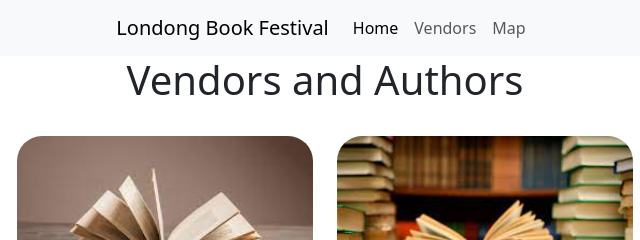
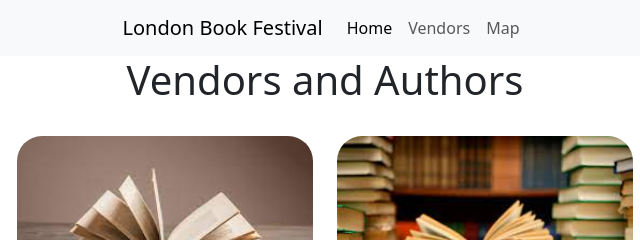
Before and after one commit to Charlywilliams/ourProject, a plain HTML site: page HW_Page2.html in a window 1280 px wide. Shown: the top 240 px of the page, 315-955 px from the left. Drawn offline with nearby package versions, Linux system fonts and the light colour scheme.

Commit message:
Update HW_Page2.html

```diff
--- a/HW_Page2.html
+++ b/HW_Page2.html
@@ -17,7 +17,7 @@
 <body>
   <nav class="navbar navbar-expand-lg bg-body-tertiary justify-content-center">
     <div class="d-flex">
-      <a class="navbar-brand" href="#">Londong Book Festival</a>
+      <a class="navbar-brand" href="#">London Book Festival</a>
       <button class="navbar-toggler" type="button" data-bs-toggle="collapse" data-bs-target="#navbarSupportedContent" aria-controls="navbarSupportedContent" aria-expanded="false" aria-label="Toggle navigation">
         <span class="navbar-toggler-icon"></span>
       </button>
```
